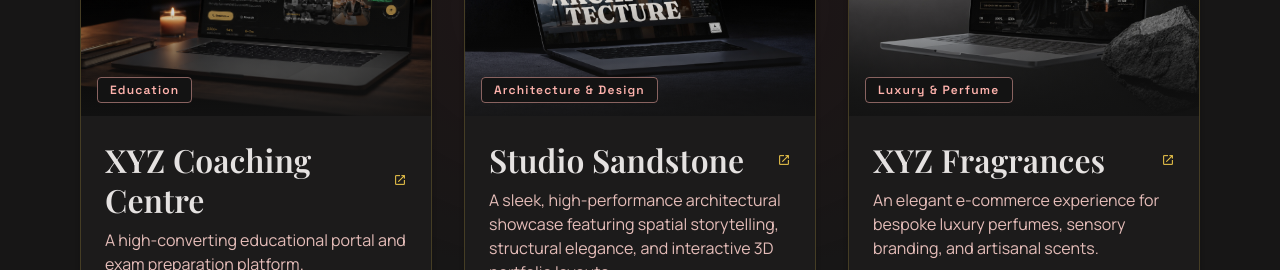
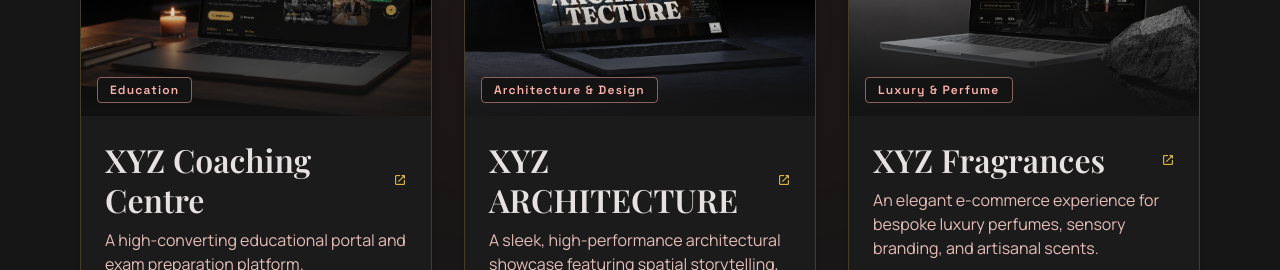
Before and after one commit to danir1252008-bit/TASK, a React (Vite) app: page / in a window 1280 px wide. Shown: the part 2000-2270 px from the top of the page. Built offline with nearby package versions, Linux system fonts and the light colour scheme; a web font is replaced by a local one.

Commit message:
Update portfolio item title from Studio Sandstone to XYZ ARCHITECTURE

```diff
--- a/index.html
+++ b/index.html
@@ -880,7 +880,7 @@
             <div className="max-w-7xl mx-auto grid grid-cols-1 md:grid-cols-2 lg:grid-cols-3 gap-8">
               {[
                 { title: "XYZ Coaching Centre", tag: "Education", desc: "A high-converting educational portal and exam preparation platform.", img: "./xyz-coaching.png", link: "https://xyzcoaching-cz7hi63.public.builtwithrocket.new/" },
-                { title: "Studio Sandstone", tag: "Architecture & Design", desc: "A sleek, high-performance architectural showcase featuring spatial storytelling, structural elegance, and interactive 3D portfolio layouts.", img: portfolio2, link: "https://xyz-dvw6d74.public.builtwithrocket.new/" },
+                { title: "XYZ ARCHITECTURE", tag: "Architecture & Design", desc: "A sleek, high-performance architectural showcase featuring spatial storytelling, structural elegance, and interactive 3D portfolio layouts.", img: portfolio2, link: "https://xyz-dvw6d74.public.builtwithrocket.new/" },
                 { title: "XYZ Fragrances", tag: "Luxury & Perfume", desc: "An elegant e-commerce experience for bespoke luxury perfumes, sensory branding, and artisanal scents.", img: portfolio3, link: "https://xyz-zv1nl37.public.builtwithrocket.new/" }
               ].map((item, idx) => (
                 <a key={idx} href={item.link || "#"} target={item.link ? "_blank" : "_self"} rel={item.link ? "noopener noreferrer" : ""} onClick={(e) => { if (!item.link) { e.preventDefault(); setActiveTab('portfolio'); } }} className="solid-panel bg-[#1c1b1b] rounded-xl overflow-hidden group hover:-translate-y-2 transition-all duration-300 cursor-pointer border border-secondary/20 hover:border-secondary/60 block">
--- a/src/pages/HomePage.jsx
+++ b/src/pages/HomePage.jsx
@@ -178,7 +178,7 @@
             <div className="h-64 relative overflow-hidden">
               <img
                 className="w-full h-full object-cover group-hover:scale-105 transition-transform duration-500"
-                alt="Studio Sandstone"
+                alt="XYZ ARCHITECTURE"
                 src={portfolio2}
               />
               <div className="absolute inset-0 bg-gradient-to-t from-background via-transparent to-transparent opacity-90"></div>
@@ -191,7 +191,7 @@
             <div className="p-6">
               <div className="flex items-center justify-between mb-2">
                 <h3 className="font-headline-md text-headline-md text-on-surface group-hover:text-secondary transition-colors">
-                  Studio Sandstone
+                  XYZ ARCHITECTURE
                 </h3>
                 <span className="material-symbols-outlined text-secondary text-sm">open_in_new</span>
               </div>
```
